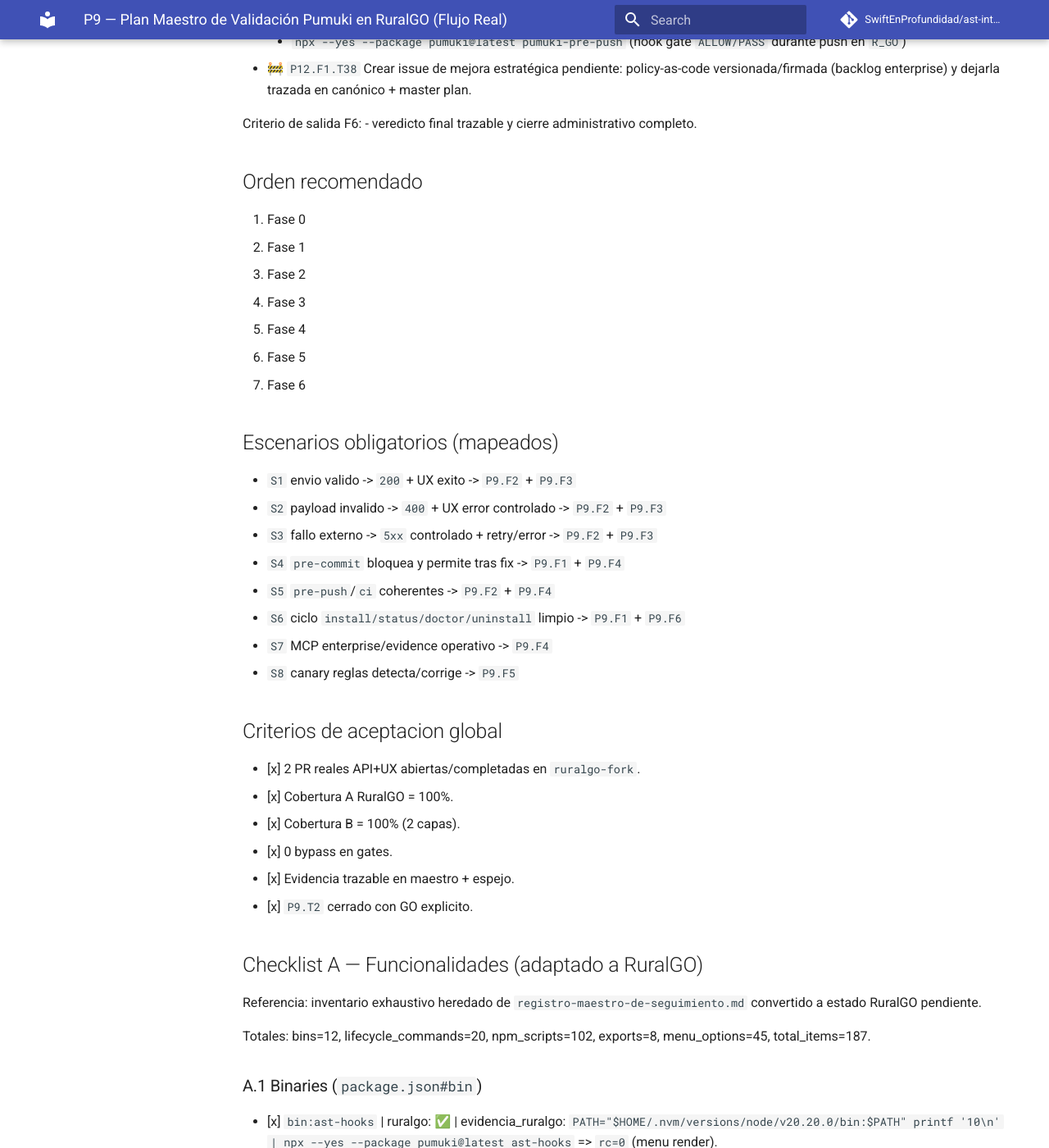
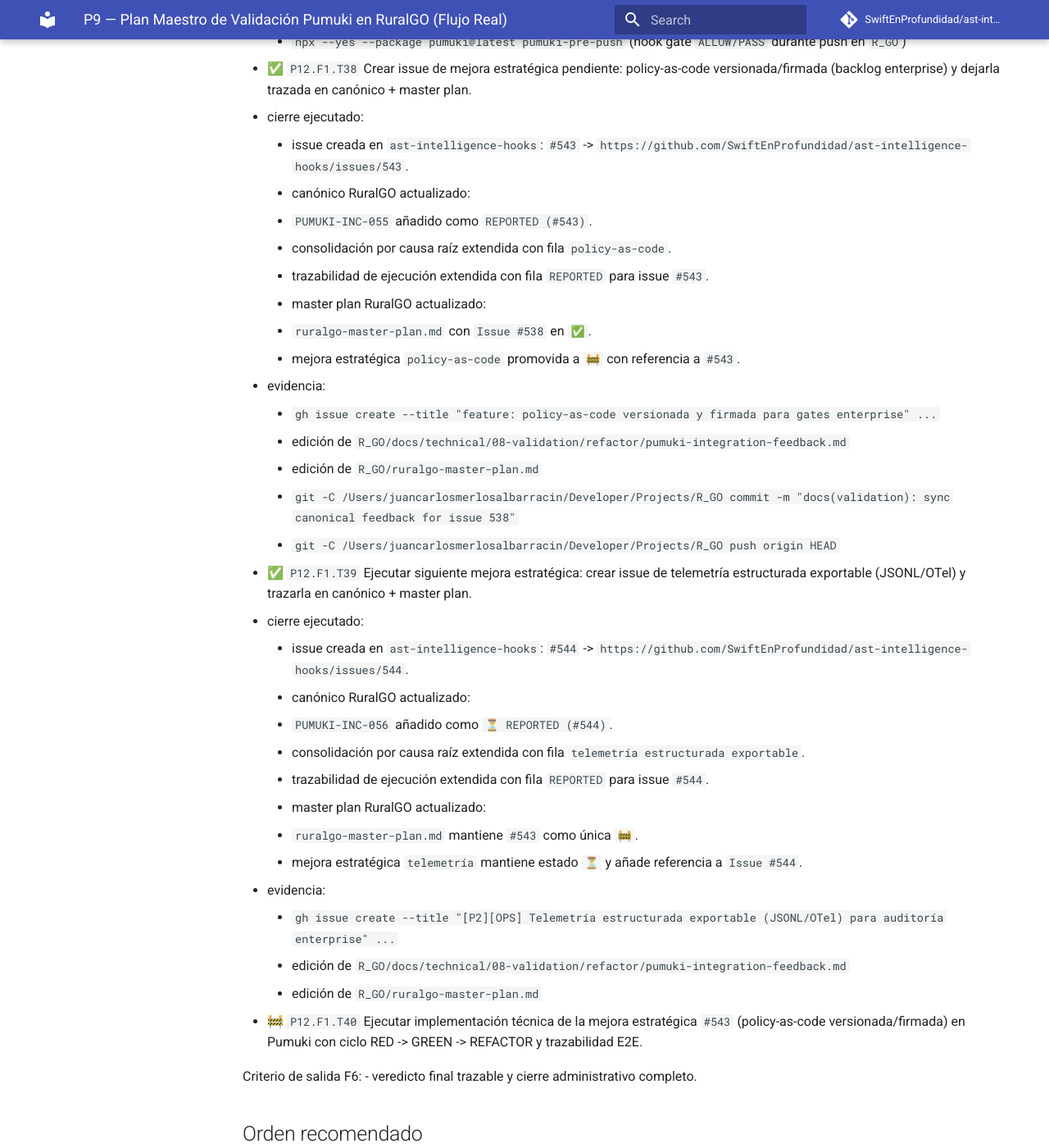
Before and after one commit to SwiftEnProfundidad/ast-intelligence-hooks, an MkDocs documentation site: the page built from docs/seguimiento-completo-validacion-ruralgo-03-03-2026.md, in a window 1280 px wide and 1400 px high, scrolled down 43773 px. Shown: the whole window at 82% size. Built offline with MkDocs 1.6.1 and Material for MkDocs 9.7.7, drawn with Linux system fonts in a browser that asks for light colours; comment, search, counter and statistics services are not loaded.

Commit message:
docs(tracking): close P12.F1.T39 and activate P12.F1.T40

```diff
--- a/docs/seguimiento-completo-validacion-ruralgo-03-03-2026.md
+++ b/docs/seguimiento-completo-validacion-ruralgo-03-03-2026.md
@@ -1213,7 +1213,37 @@ Criterio de salida F5:
     - `git -C /Users/juancarlosmerlosalbarracin/Developer/Projects/R_GO push origin HEAD`
     - `npx --yes --package pumuki@latest pumuki-pre-commit` (hook gate `ALLOW/PASS` durante commit en `R_GO`)
     - `npx --yes --package pumuki@latest pumuki-pre-push` (hook gate `ALLOW/PASS` durante push en `R_GO`)
-- 🚧 `P12.F1.T38` Crear issue de mejora estratégica pendiente: policy-as-code versionada/firmada (backlog enterprise) y dejarla trazada en canónico + master plan.
+- ✅ `P12.F1.T38` Crear issue de mejora estratégica pendiente: policy-as-code versionada/firmada (backlog enterprise) y dejarla trazada en canónico + master plan.
+  - cierre ejecutado:
+    - issue creada en `ast-intelligence-hooks`: `#543` -> `https://github.com/SwiftEnProfundidad/ast-intelligence-hooks/issues/543`.
+    - canónico RuralGO actualizado:
+      - `PUMUKI-INC-055` añadido como `REPORTED (#543)`.
+      - consolidación por causa raíz extendida con fila `policy-as-code`.
+      - trazabilidad de ejecución extendida con fila `REPORTED` para issue `#543`.
+    - master plan RuralGO actualizado:
+      - `ruralgo-master-plan.md` con `Issue #538` en `✅`.
+      - mejora estratégica `policy-as-code` promovida a `🚧` con referencia a `#543`.
+  - evidencia:
+    - `gh issue create --title "feature: policy-as-code versionada y firmada para gates enterprise" ...`
+    - edición de `R_GO/docs/technical/08-validation/refactor/pumuki-integration-feedback.md`
+    - edición de `R_GO/ruralgo-master-plan.md`
+    - `git -C /Users/juancarlosmerlosalbarracin/Developer/Projects/R_GO commit -m "docs(validation): sync canonical feedback for issue 538"`
+    - `git -C /Users/juancarlosmerlosalbarracin/Developer/Projects/R_GO push origin HEAD`
+- ✅ `P12.F1.T39` Ejecutar siguiente mejora estratégica: crear issue de telemetría estructurada exportable (JSONL/OTel) y trazarla en canónico + master plan.
+  - cierre ejecutado:
+    - issue creada en `ast-intelligence-hooks`: `#544` -> `https://github.com/SwiftEnProfundidad/ast-intelligence-hooks/issues/544`.
+    - canónico RuralGO actualizado:
+      - `PUMUKI-INC-056` añadido como `⏳ REPORTED (#544)`.
+      - consolidación por causa raíz extendida con fila `telemetría estructurada exportable`.
+      - trazabilidad de ejecución extendida con fila `REPORTED` para issue `#544`.
+    - master plan RuralGO actualizado:
+      - `ruralgo-master-plan.md` mantiene `#543` como única `🚧`.
+      - mejora estratégica `telemetría` mantiene estado `⏳` y añade referencia a `Issue #544`.
+  - evidencia:
+    - `gh issue create --title "[P2][OPS] Telemetría estructurada exportable (JSONL/OTel) para auditoría enterprise" ...`
+    - edición de `R_GO/docs/technical/08-validation/refactor/pumuki-integration-feedback.md`
+    - edición de `R_GO/ruralgo-master-plan.md`
+- 🚧 `P12.F1.T40` Ejecutar implementación técnica de la mejora estratégica `#543` (policy-as-code versionada/firmada) en Pumuki con ciclo RED -> GREEN -> REFACTOR y trazabilidad E2E.
 
 Criterio de salida F6:
 - veredicto final trazable y cierre administrativo completo.
```
Also changed, not shown: docs/registro-maestro-de-seguimiento.md (+1 -1 lines).
